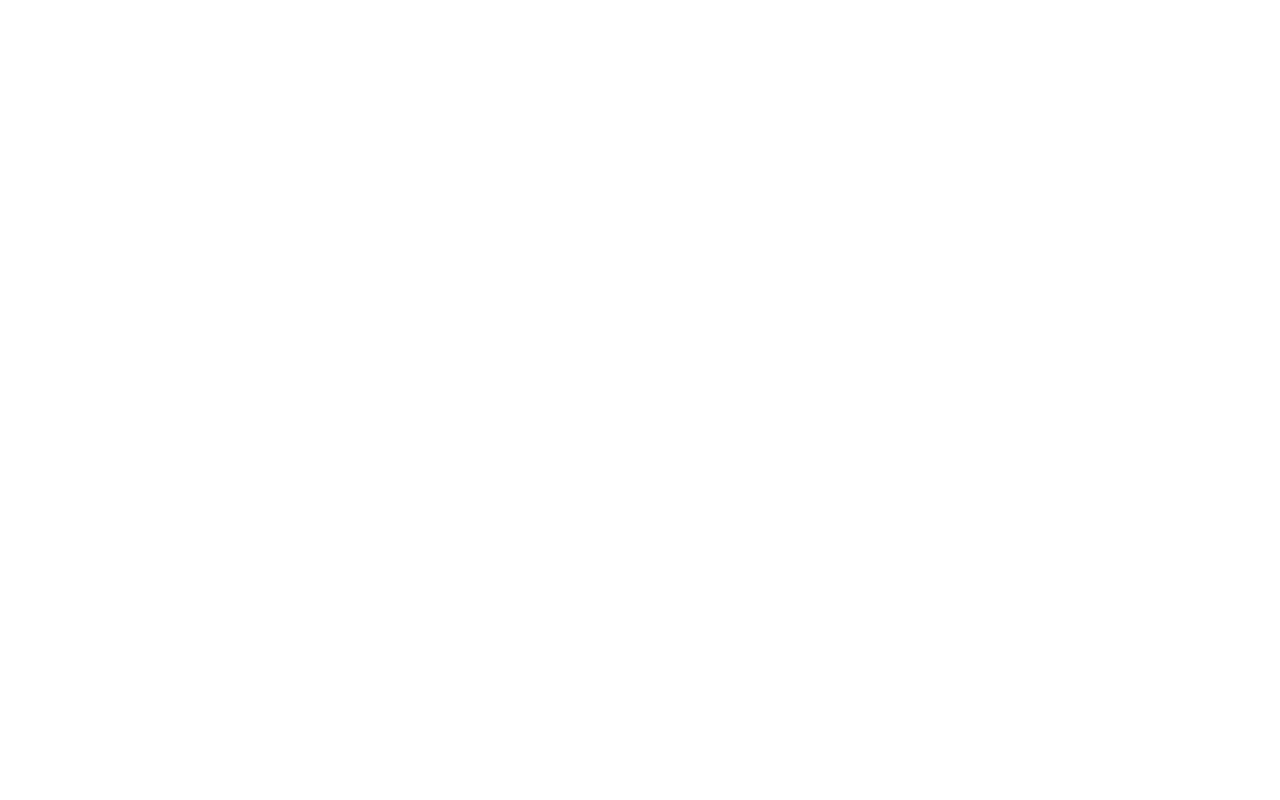
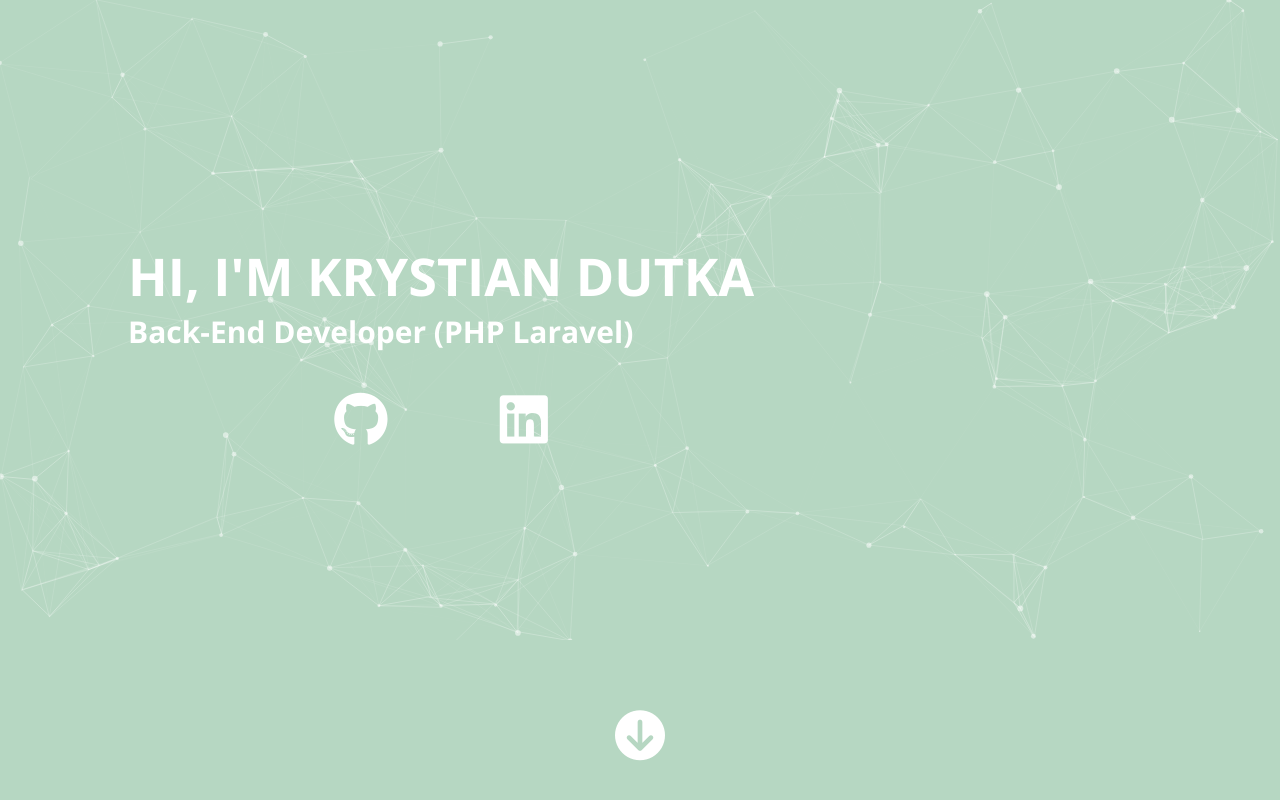
Before and after one commit to xkrystiandutka/krystiandutka, a plain HTML site: page index.html in a window 1280 px wide. Drawn offline with nearby package versions, Linux system fonts and the light colour scheme; files that its build step writes are made by us from their sources.

Commit message:
Add header

```diff
--- a/index.html
+++ b/index.html
@@ -5,12 +5,32 @@
     <meta charset="UTF-8">
     <meta name="viewport" content="width=device-width, initial-scale=1.0">
     <title>Krystian Dutka</title>
+    <link href="https://fonts.googleapis.com/css2?family=Open+Sans:wght@400;700&family=Roboto&display=swap" rel="stylesheet">
     <link rel="stylesheet" href="./styles/main.css">
+
+    <script src="https://kit.fontawesome.com/17314f6dcd.js" crossorigin="anonymous"></script>
 </head>
 
 <body>
     <header class="header">
-
+        <div id="particles-js"></div>
+        <div class="header__wrapper">
+            <h1 class="header__title">Hi, I'm Krystian Dutka</h1>
+            <h2 class="header__second-title">Back-End Developer (PHP Laravel)</h2>
+            <ul class="header__socials">
+                <li>
+                    <a target="_blank" rel="noopener noreferrer" href="https://www.github.com/xkrystiandutka">
+                        <i class="fab fa-github"></i>
+                    </a>
+                </li>
+                <li>
+                    <a target="_blank" rel="noopener noreferrer" href="https://www.linkedin.com/in/krystian-dutka-0170a0223/">
+                        <i class="fab fa-linkedin"></i>
+                    </a>
+                </li>
+            </ul>
+        </div>
+        <i class="header__arrow fas fa-arrow-circle-down"></i>
     </header>
     <main class="main">
 
@@ -18,6 +38,9 @@
     <footer class="footer">
         <p class="footer__text"></p>
     </footer>
+
+    <script src="https://cdn.jsdelivr.net/npm/particles.js@2.0.0/particles.min.js"></script>
+    <script src="scripts/script.js"></script>
 </body>
 
 </html>
--- /dev/null
+++ b/scripts/particlesjs.json
@@ -0,0 +1,110 @@
+{
+  "particles": {
+    "number": {
+      "value": 110,
+      "density": {
+        "enable": true,
+        "value_area": 600
+      }
+    },
+    "color": {
+      "value": "#ffffff"
+    },
+    "shape": {
+      "type": "circle",
+      "stroke": {
+        "width": 0,
+        "color": "#000000"
+      },
+      "polygon": {
+        "nb_sides": 5
+      },
+      "image": {
+        "src": "img/github.svg",
+        "width": 100,
+        "height": 100
+      }
+    },
+    "opacity": {
+      "value": 0.5,
+      "random": false,
+      "anim": {
+        "enable": false,
+        "speed": 1,
+        "opacity_min": 0.1,
+        "sync": false
+      }
+    },
+    "size": {
+      "value": 3,
+      "random": true,
+      "anim": {
+        "enable": false,
+        "speed": 40,
+        "size_min": 0.1,
+        "sync": false
+      }
+    },
+    "line_linked": {
+      "enable": true,
+      "distance": 150,
+      "color": "#ffffff",
+      "opacity": 0.4,
+      "width": 1
+    },
+    "move": {
+      "enable": true,
+      "speed": 6,
+      "direction": "none",
+      "random": false,
+      "straight": false,
+      "out_mode": "out",
+      "bounce": false,
+      "attract": {
+        "enable": false,
+        "rotateX": 600,
+        "rotateY": 1200
+      }
+    }
+  },
+  "interactivity": {
+    "detect_on": "canvas",
+    "events": {
+      "onhover": {
+        "enable": true,
+        "mode": "repulse"
+      },
+      "onclick": {
+        "enable": true,
+        "mode": "push"
+      },
+      "resize": true
+    },
+    "modes": {
+      "grab": {
+        "distance": 400,
+        "line_linked": {
+          "opacity": 1
+        }
+      },
+      "bubble": {
+        "distance": 400,
+        "size": 40,
+        "duration": 2,
+        "opacity": 8,
+        "speed": 3
+      },
+      "repulse": {
+        "distance": 120,
+        "duration": 0.4
+      },
+      "push": {
+        "particles_nb": 4
+      },
+      "remove": {
+        "particles_nb": 2
+      }
+    }
+  },
+  "retina_detect": true
+}
--- a/scripts/script.js
+++ b/scripts/script.js
@@ -0,0 +1,3 @@
+particlesJS.load('particles-js', '/scripts/particlesjs.json', function () {
+  console.log('callback - particles.js config loaded');
+});
--- a/styles/scss/_root.scss
+++ b/styles/scss/_root.scss
@@ -1,3 +1,14 @@
+* {
+  margin: 0;
+  padding: 0;
+  box-sizing: border-box;
+}
+
 html {
   font-family: $main-font;
+  color: $main-text-color;
 }
+
+a {
+  text-decoration: none;
+}
--- a/styles/scss/abstracts/_variables.scss
+++ b/styles/scss/abstracts/_variables.scss
@@ -1,8 +1,7 @@
-$main-color: #1a73e8;
+$main-color: #B6D7C2;
 $main-text-color: #222;
 $background-color: #fff;
-
 $main-font: "Roboto",
 "sans-serif";
-$headers-font: "Google Sans",
+$header-font: "Open Sans",
 "sans-serif";
--- a/styles/scss/partials/_header.scss
+++ b/styles/scss/partials/_header.scss
@@ -0,0 +1,105 @@
+.header {
+  background-color: $main-color;
+  height: 100vh;
+  position: relative;
+
+  #particle-js {
+    position: absolute;
+    height: 100%;
+    width: 100%;
+  }
+
+  &__wrapper {
+    color: white;
+    font-family: $header-font;
+    position: absolute;
+    left: 10%;
+    top: 30%;
+  }
+
+  &__title {
+    text-transform: uppercase;
+    font-weight: 700;
+    font-size: 52px;
+  }
+
+  &__second-title {
+    font-size: 30px;
+  }
+
+  &__socials {
+    margin-top: 40px;
+    list-style-type: none;
+    display: flex;
+    justify-content: space-around;
+    padding: 0 150px;
+  }
+
+  .fab {
+    color: white;
+    font-size: 55px;
+  }
+
+
+  &__arrow {
+    color: white;
+    font-size: 50px;
+    position: absolute;
+    left: 50%;
+    bottom: 5%;
+    transform: translate(-50%, 0);
+    animation: arrow infinite 0.5s linear alternate;
+  }
+
+}
+
+@keyframes arrow {
+  from {
+    transform: translate(-50%, 0);
+  }
+
+  to {
+    transform: translate(-50%, -20%)
+  }
+}
+
+@media (max-width: 524px) {
+  .header {
+    height: 100vh;
+
+    #particle-js {
+      height: 100vh !important;
+    }
+
+    .particles-js-canvas-el {
+      height: 100vh !important;
+    }
+
+    &__wrapper {
+      text-align: center;
+      width: 100%;
+      left: 50%;
+      top: 50%;
+      transform: translate(-50%, -50%);
+    }
+
+    &__title {
+      font-size: 26px;
+    }
+
+    &__second-title {
+      font-size: 18px;
+    }
+
+    &__socials {
+      margin-top: 20px;
+      padding: 0 100px;
+    }
+
+    .fab {
+      font-size: 30px;
+    }
+
+  }
+
+}
```
Also changed, not shown: styles/main.css (deleted), styles/scss/style.scss (renamed from styles/scss/main.scss), styles/style.css, 2 other files.
